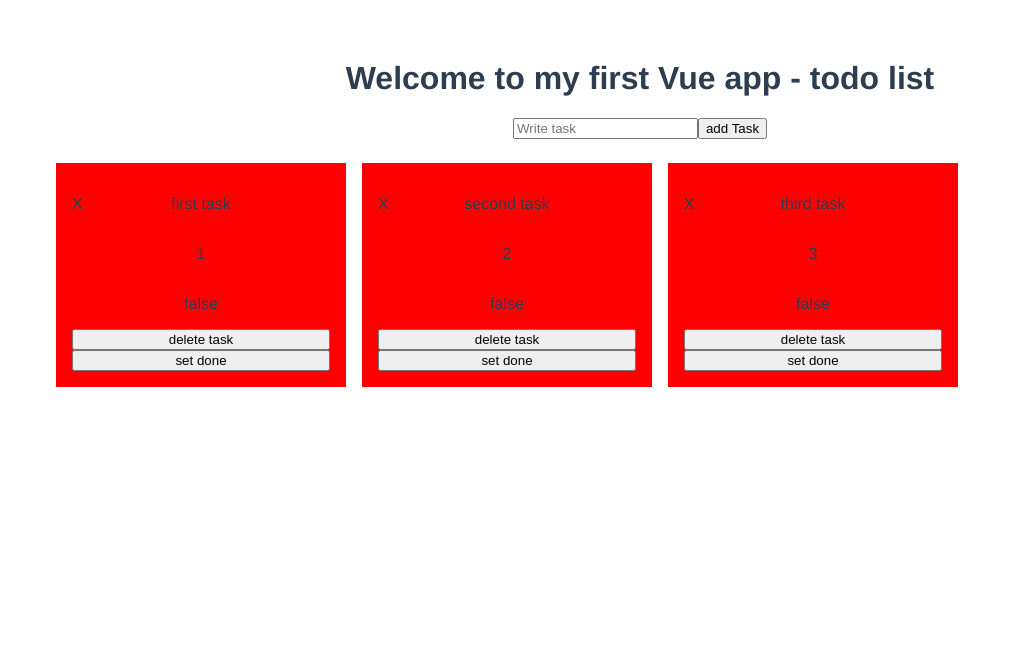
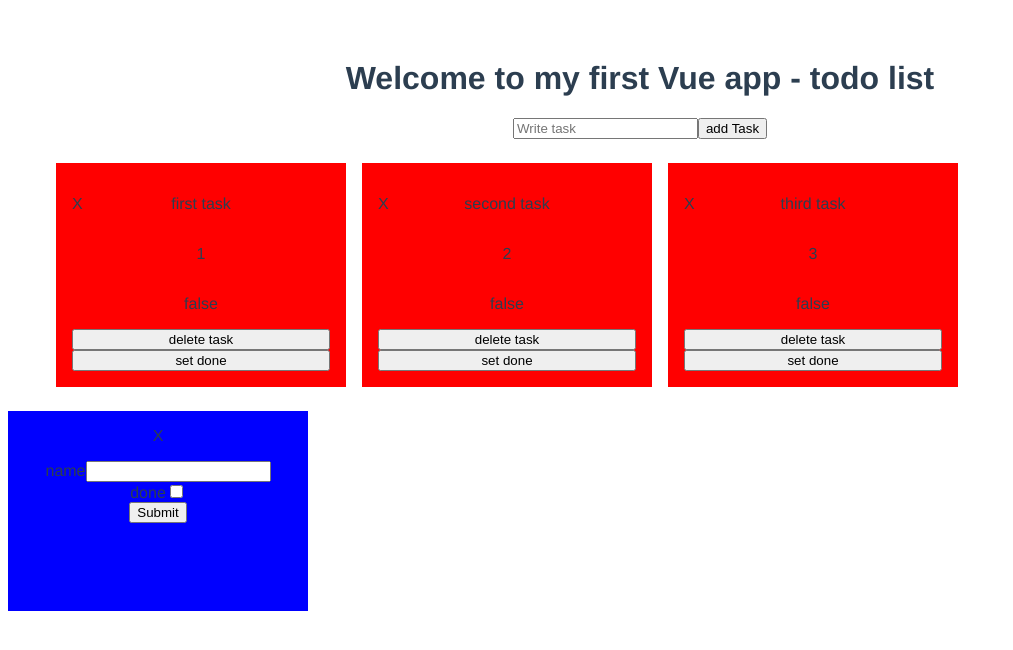
Before and after one commit to natural2703/Vue-ToDo-List, a Vue app: page / in a window 1280 px wide. Shown: the top 650 px of the page, without its empty margins (0-1013 px from the left). Built offline with nearby package versions, Linux system fonts and the light colour scheme.

Commit message:
some work to rebuild edit modal mechanism

```diff
--- a/src/App.vue
+++ b/src/App.vue
@@ -6,19 +6,22 @@
     <input type='submit' @click="addTask" value="add Task">
   </form>
   <ul class="taskContainer">
-        <SingleTask v-for="task in tasks" :key="task.id" :task="task" :removeTask="removeTask" :changeStatus="changeStatus"/>
+        <SingleTask v-for="task in tasks" :key="task.id" :task="task" :removeTask="removeTask" :changeStatus="changeStatus" :showEditModal="showEditModal" />
   </ul>
+  <EditModal v-show="showModal" :task="this.tasks[0]" :showEditModal="showEditModal"/>
 </div>
 </template>
 
 <script>
 import HelloWorld from './components/HelloWorld.vue'
 import SingleTask from './components/SingleTask.vue'
+import EditModal from './components/EditModal.vue'
 export default {
   name: 'App',
   components: {
     HelloWorld,
-    SingleTask
+    SingleTask,
+    EditModal
   },
   data(){
     return{
@@ -28,10 +31,13 @@ export default {
         {id:3,name:"third task",done:false}
       ],
       tmpTaskName:"",
-      counter:3
+      counter:3,
+      showModal:true,
+      tasksToShow:null
     }
   },
   methods:{
+    setTaskToShow(){},
     addTask(e){
       e.preventDefault()
       console.log(this.tmpTaskName)
@@ -48,6 +54,9 @@ export default {
     changeStatus(index,status){
       const i = this.tasks.findIndex(item=>item.id==index)
       this.tasks[i].done = status
+    },
+    showEditModal(){
+      this.showModal = !this.showModal;
     }
   }
 }
--- a/src/components/EditModal.vue
+++ b/src/components/EditModal.vue
@@ -1,7 +1,7 @@
 <template>
     <div class="modal">
         <form>
-            <div><p>X</p></div>
+            <div><p class="closeBtn" @click="showEditModal()">X</p></div>
             <div>
                 <label>name</label>
                 <input type="text"/>
@@ -32,4 +32,7 @@ export default{
     width:300px;
     height:200px;
 }
+.closeBtn{
+    cursor:pointer
+}
 </style>
--- a/src/components/SingleTask.vue
+++ b/src/components/SingleTask.vue
@@ -1,18 +1,17 @@
 <template>
-    <li class="singleItem" @click="showEditModal(true)">
+    <li class="singleItem">
         <p>{{task.name}}</p>
         <p>{{task.id}}</p>
         <p>{{task.done}}</p>
         <p class="delBtn" @click="removeTask(task.id)">X</p>
         <button @click="removeTask(task.id)">delete task</button>
         <button @click="changeStatus(task.id,!task.done)">set done</button>
-        <EditModal v-show="modalVisible" :task="task" :showEditModal="showEditModal"/>
+
 
     </li>
 </template>
 
 <script>
-import EditModal from './EditModal.vue'
     export default{
         name:'SingleTask',
         data(){
@@ -20,19 +19,17 @@ import EditModal from './EditModal.vue'
                modalVisible:false
             }
         },
-        components:{
-            EditModal
-        },
         props:{
             task:Object,
             removeTask:Function,
-            changeStatus:Function
+            changeStatus:Function,
+            showEditModal:Function
         },
         methods:{
-            showEditModal(show){
-                console.log('works' + show)
-                this.modalVisible = !this.modalVisible
-            }
+            // showEditModal(show){
+            //     console.log('works' + show)
+            //     this.modalVisible = !this.modalVisible
+            // }
         }
     }
 </script>
```
